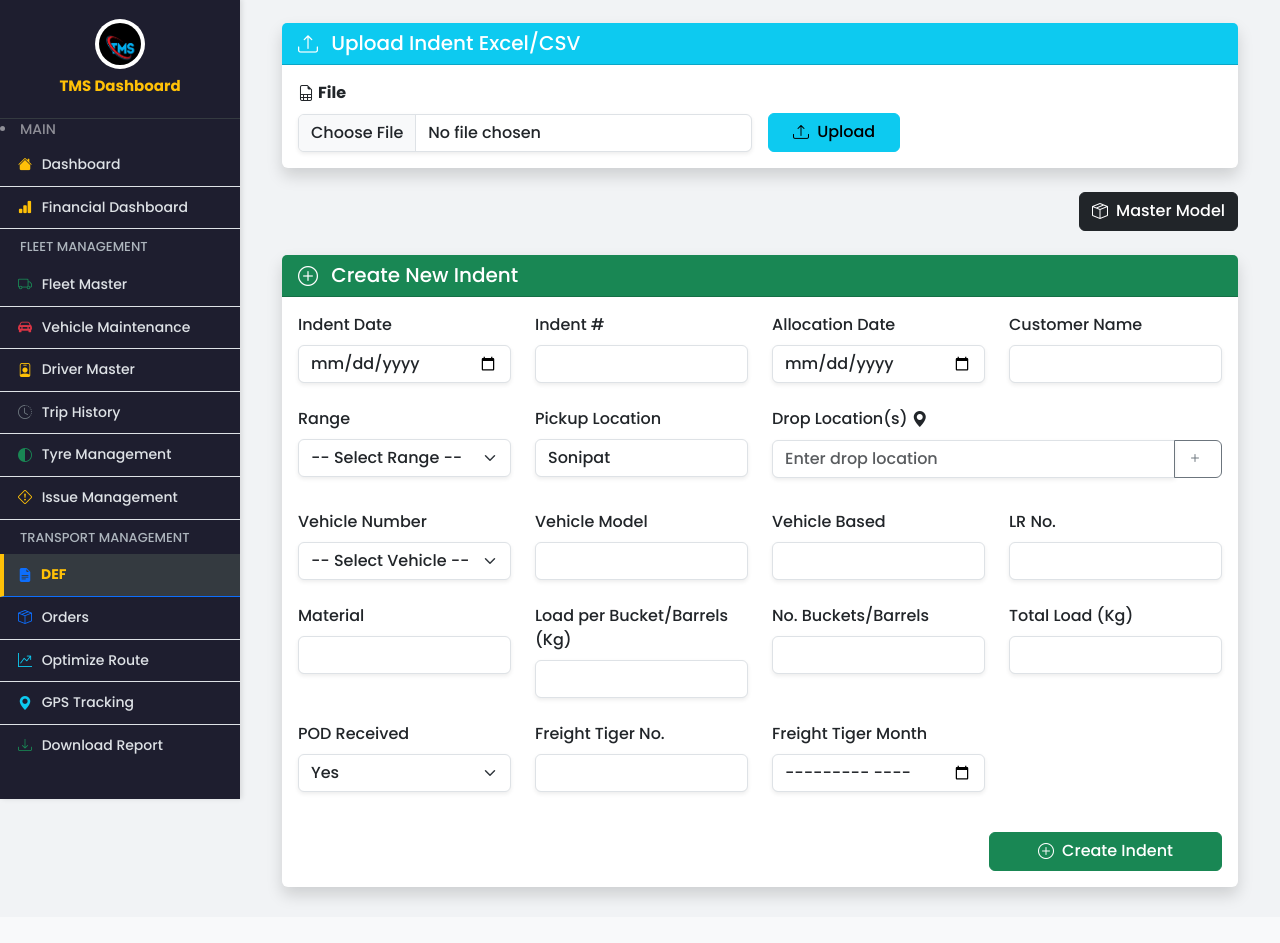
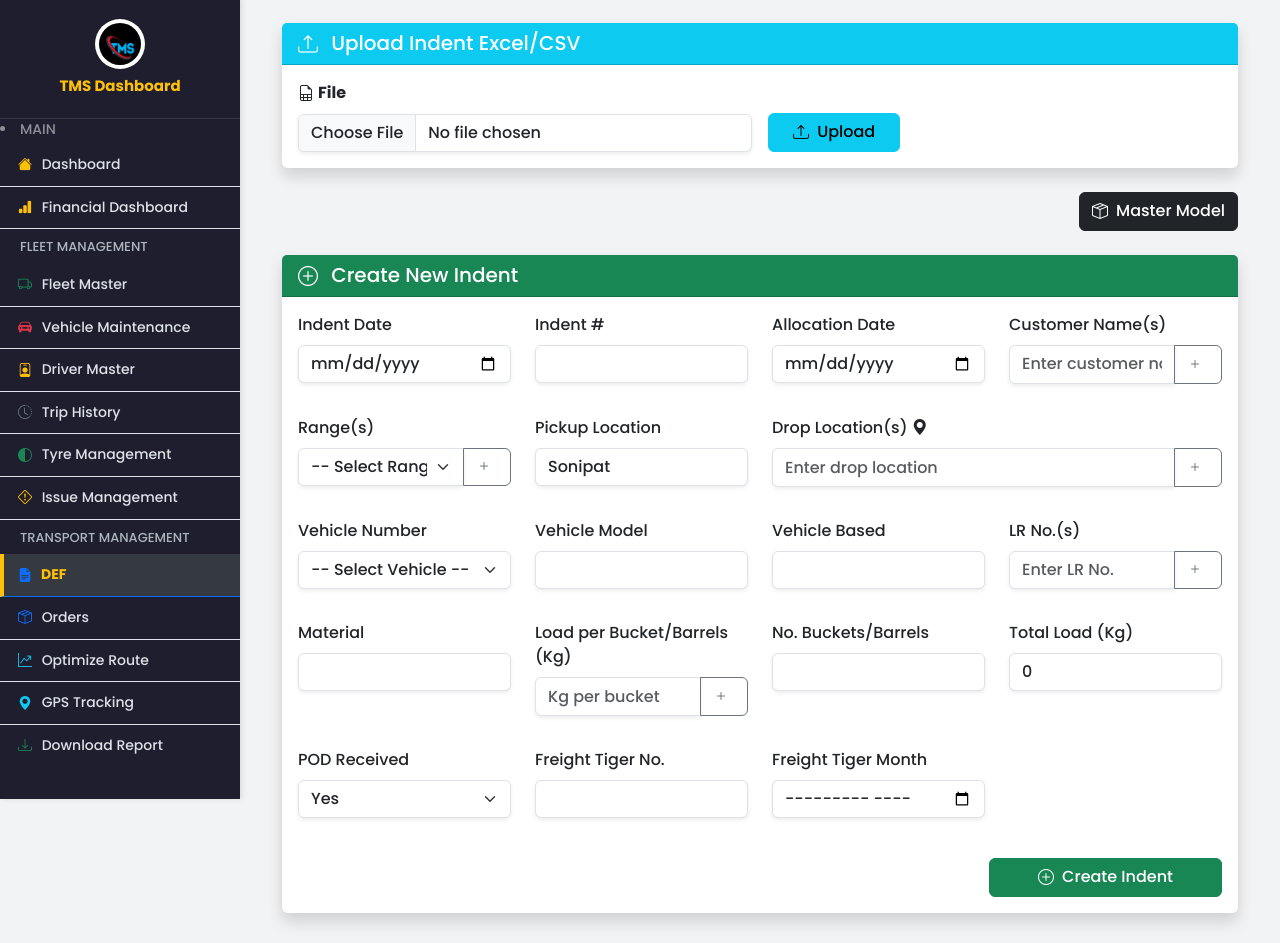
Before and after one commit to ashish86git/ashi-tms, a Flask app: page /def in a window 1280 px wide. Shown: the part 57-1000 px from the top of the page. Before the commit the page ends 960 px from the top, so only its background shows below. Run offline with Flask 3, Linux system fonts and the light colour scheme; data that the repository does not hold is empty; some libraries are stand-ins or nearby versions.

Commit message:
Add files via upload

```diff
--- a/templates/def.html
+++ b/templates/def.html
@@ -121,21 +121,36 @@
           <label class="form-label">Allocation Date</label>
           <input type="date" name="allocation_date" class="form-control shadow-sm" />
         </div>
+
         <div class="col-md-3">
-          <label class="form-label">Customer Name</label>
-          <input type="text" name="customer_name" class="form-control shadow-sm" />
+          <label class="form-label">Customer Name(s)</label>
+          <div id="customerNameContainer">
+            <div class="input-group mb-2">
+              <input type="text" name="customer_names[]" class="form-control shadow-sm" placeholder="Enter customer name" />
+              <button type="button" class="btn btn-outline-secondary addCustomerName">
+                <i class="bi bi-plus"></i>
+              </button>
+            </div>
+          </div>
         </div>
 
         {# ── 2nd Row ── #}
         <div class="col-md-3">
-          <label class="form-label">Range</label>
-          <select name="range" id="rangeSelector" required class="form-select shadow-sm">
+          <label class="form-label">Range(s)</label>
+          <div id="rangeContainer">
+            <div class="input-group mb-2">
+              <select name="ranges[]" required class="form-select shadow-sm">
                 <option value="">-- Select Range --</option>
                 <option value="0-100">0-100</option>
                 <option value="101-250">101-250</option>
                 <option value="251-400">251-400</option>
                 <option value="custom">Customize</option>
               </select>
+              <button type="button" class="btn btn-outline-secondary addRange">
+                <i class="bi bi-plus"></i>
+              </button>
+            </div>
+          </div>
         </div>
 
         <div class="col-md-3">
@@ -143,7 +158,6 @@
           <input type="text" name="pickup_location" value="Sonipat" required class="form-control shadow-sm" />
         </div>
 
-        {# ⬇️ Location को हटा दिया और उसकी जगह Drop Locations लगा दिया #}
         <div class="col-md-6">
           <label class="form-label">
             Drop Location(s)
@@ -177,9 +191,17 @@
           <label class="form-label">Vehicle Based</label>
           <input type="text" name="vehicle_based" class="form-control shadow-sm" />
         </div>
+
         <div class="col-md-3">
-          <label class="form-label">LR No.</label>
-          <input type="text" name="lr_no" class="form-control shadow-sm" />
+          <label class="form-label">LR No.(s)</label>
+          <div id="lrNoContainer">
+            <div class="input-group mb-2">
+              <input type="text" name="lr_nos[]" class="form-control shadow-sm" placeholder="Enter LR No." />
+              <button type="button" class="btn btn-outline-secondary addLrNo">
+                <i class="bi bi-plus"></i>
+              </button>
+            </div>
+          </div>
         </div>
 
         {# ── 4th Row ── #}
@@ -187,10 +209,19 @@
           <label class="form-label">Material</label>
           <input type="text" name="material" class="form-control shadow-sm" />
         </div>
+
         <div class="col-md-3">
           <label class="form-label">Load per Bucket/Barrels (Kg)</label>
-          <input type="number" name="load_per_bucket" id="loadPerBucket" class="form-control shadow-sm" />
+          <div id="loadPerBucketContainer">
+            <div class="input-group mb-2">
+              <input type="number" name="load_per_bucket[]" class="form-control shadow-sm loadPerBucketInput" placeholder="Kg per bucket" />
+              <button type="button" class="btn btn-outline-secondary addLoadPerBucket">
+                <i class="bi bi-plus"></i>
+              </button>
             </div>
+          </div>
+        </div>
+
         <div class="col-md-3">
           <label class="form-label">No. Buckets/Barrels</label>
           <input type="number" name="no_of_buckets" id="noOfBuckets" class="form-control shadow-sm" />
@@ -236,36 +267,72 @@
     tooltipTriggerList.forEach(el => new bootstrap.Tooltip(el));
   });
 
-  document.addEventListener('DOMContentLoaded', function () {
-    const loadPerBucket = document.getElementById('loadPerBucket');
+  document.addEventListener("DOMContentLoaded", function () {
+    const totalLoad = document.getElementById('totalLoad');
     const noOfBuckets = document.getElementById('noOfBuckets');
-    const totalLoad = document.getElementById('totalLoad');
+
     function calculateTotalLoad() {
-      const load = parseFloat(loadPerBucket.value) || 0;
+      const loadInputs = document.querySelectorAll('.loadPerBucketInput');
+      let totalPerBucket = 0;
+      loadInputs.forEach(inp => {
+        totalPerBucket += parseFloat(inp.value) || 0;
+      });
       const buckets = parseFloat(noOfBuckets.value) || 0;
-      totalLoad.value = load * buckets;
+      totalLoad.value = totalPerBucket * buckets;
     }
-    loadPerBucket.addEventListener('input', calculateTotalLoad);
-    noOfBuckets.addEventListener('input', calculateTotalLoad);
+
+    // listen to inputs
+    document.body.addEventListener('input', function(e){
+      if(e.target.classList.contains('loadPerBucketInput') || e.target.id === 'noOfBuckets'){
+        calculateTotalLoad();
+      }
     });
 
-  document.addEventListener("DOMContentLoaded", function () {
-    const container = document.getElementById("dropLocationContainer");
+    // run once at page load
+    calculateTotalLoad();
+
+    // generic setup for add/remove buttons
+    function setupContainer(containerId, addClass, inputHtml) {
+      const container = document.getElementById(containerId);
       container.addEventListener("click", function (e) {
-      if (e.target.closest(".addDropLocation")) {
+        if (e.target.closest("." + addClass)) {
           const newInputGroup = document.createElement("div");
           newInputGroup.className = "input-group mb-2";
-        newInputGroup.innerHTML = `
-          <input type="text" name="drop_locations[]" class="form-control shadow-sm" placeholder="Enter drop location" />
-          <button type="button" class="btn btn-outline-danger removeDropLocation">
-            <i class="bi bi-dash"></i>
-          </button>`;
+          newInputGroup.innerHTML = inputHtml;
           container.appendChild(newInputGroup);
         }
-      if (e.target.closest(".removeDropLocation")) {
+        if (e.target.closest(".remove" + addClass)) {
           e.target.closest(".input-group").remove();
+          calculateTotalLoad(); // recalc after removing
         }
       });
+    }
+
+    setupContainer("dropLocationContainer", "addDropLocation", `
+      <input type="text" name="drop_locations[]" class="form-control shadow-sm" placeholder="Enter drop location" />
+      <button type="button" class="btn btn-outline-danger removeaddDropLocation"><i class="bi bi-dash"></i></button>`);
+
+    setupContainer("customerNameContainer", "addCustomerName", `
+      <input type="text" name="customer_names[]" class="form-control shadow-sm" placeholder="Enter customer name" />
+      <button type="button" class="btn btn-outline-danger removeaddCustomerName"><i class="bi bi-dash"></i></button>`);
+
+    setupContainer("rangeContainer", "addRange", `
+      <select name="ranges[]" required class="form-select shadow-sm">
+        <option value="">-- Select Range --</option>
+        <option value="0-100">0-100</option>
+        <option value="101-250">101-250</option>
+        <option value="251-400">251-400</option>
+        <option value="custom">Customize</option>
+      </select>
+      <button type="button" class="btn btn-outline-danger removeaddRange"><i class="bi bi-dash"></i></button>`);
+
+    setupContainer("lrNoContainer", "addLrNo", `
+      <input type="text" name="lr_nos[]" class="form-control shadow-sm" placeholder="Enter LR No." />
+      <button type="button" class="btn btn-outline-danger removeaddLrNo"><i class="bi bi-dash"></i></button>`);
+
+    setupContainer("loadPerBucketContainer", "addLoadPerBucket", `
+      <input type="number" name="load_per_bucket[]" class="form-control shadow-sm loadPerBucketInput" placeholder="Kg per bucket" />
+      <button type="button" class="btn btn-outline-danger removeaddLoadPerBucket"><i class="bi bi-dash"></i></button>`);
   });
 </script>
 
```
Lines whose indentation alone changed are shown as unchanged.
